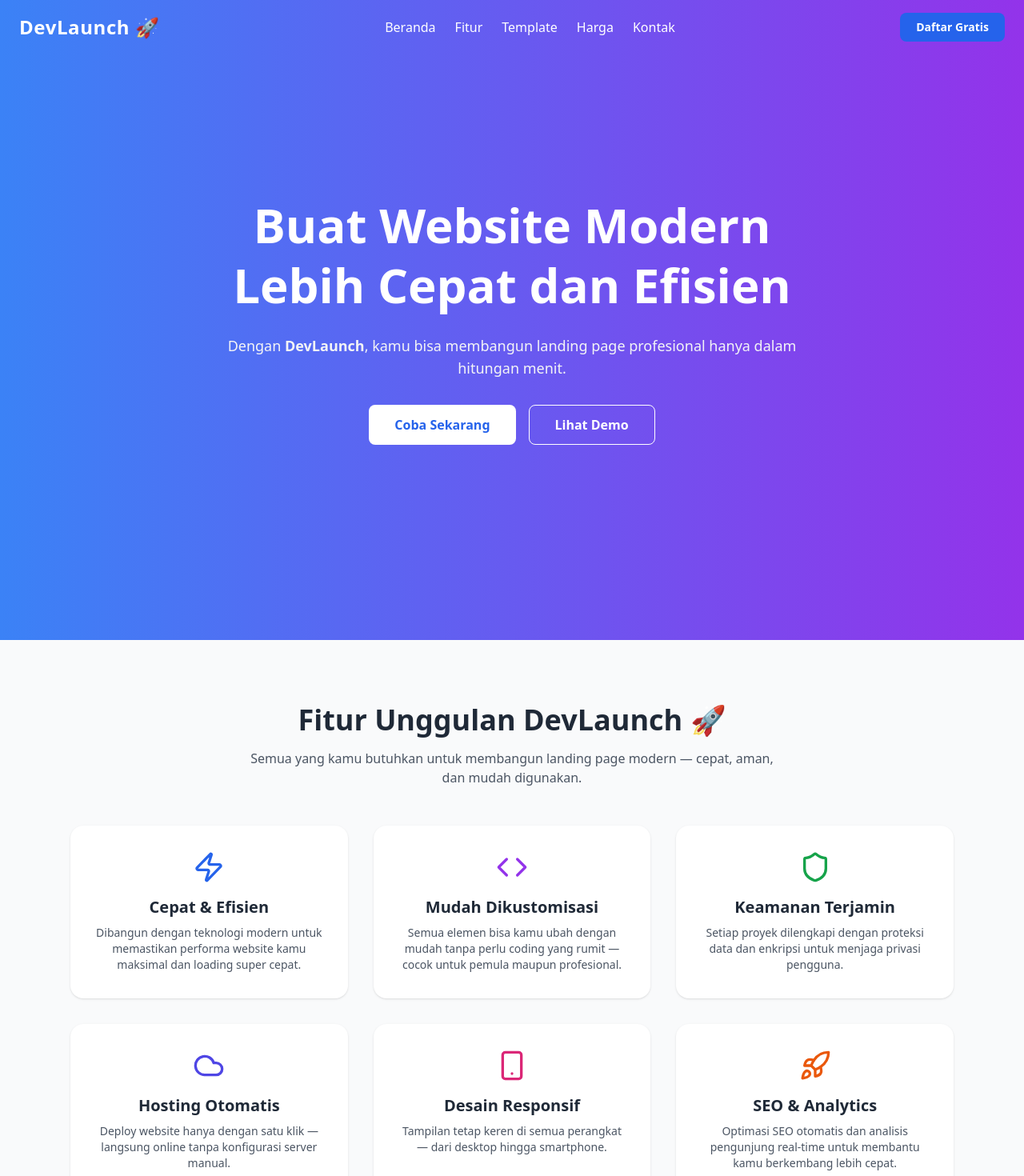
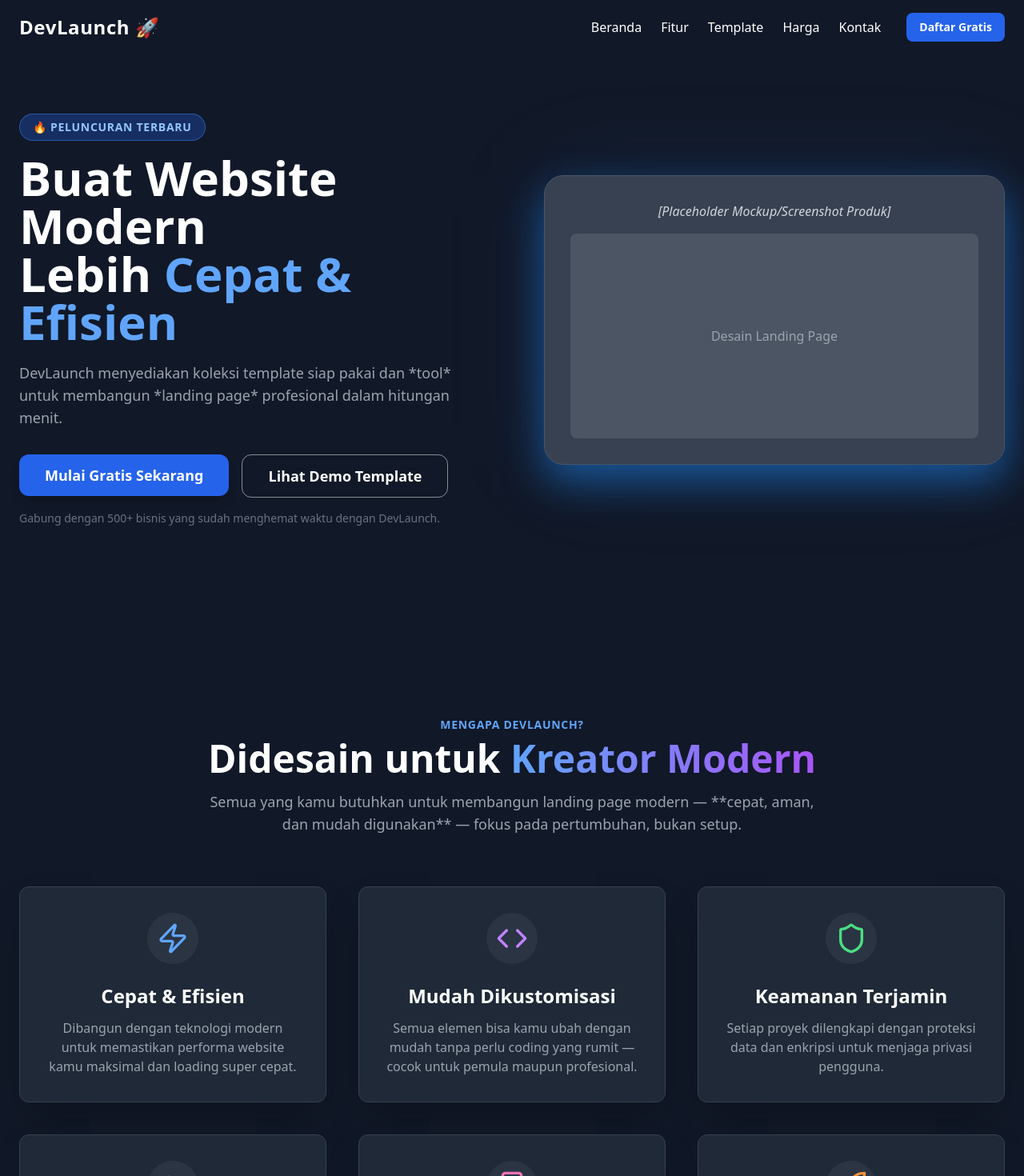
Before and after one commit to RAditgP/Landing-Page, a Next.js app: page / in a window 1280 px wide. Shown: the top 1470 px of the page at 80% size. Built offline with nearby package versions, Linux system fonts and the light colour scheme.

Commit message:
memperindah tampilan

```diff
--- a/src/app/components/Features.jsx
+++ b/src/app/components/Features.jsx
@@ -3,59 +3,100 @@
 export default function Features() {
   const features = [
     {
-      icon: <Zap size={40} className="text-blue-600" />,
+      icon: <Zap size={40} className="text-blue-400" />,
       title: "Cepat & Efisien",
       desc: "Dibangun dengan teknologi modern untuk memastikan performa website kamu maksimal dan loading super cepat.",
+      color: "blue",
     },
     {
-      icon: <Code size={40} className="text-purple-600" />,
+      icon: <Code size={40} className="text-purple-400" />,
       title: "Mudah Dikustomisasi",
       desc: "Semua elemen bisa kamu ubah dengan mudah tanpa perlu coding yang rumit — cocok untuk pemula maupun profesional.",
+      color: "purple",
     },
     {
-      icon: <Shield size={40} className="text-green-600" />,
+      icon: <Shield size={40} className="text-green-400" />,
       title: "Keamanan Terjamin",
       desc: "Setiap proyek dilengkapi dengan proteksi data dan enkripsi untuk menjaga privasi pengguna.",
+      color: "green",
     },
     {
-      icon: <Cloud size={40} className="text-indigo-600" />,
+      icon: <Cloud size={40} className="text-indigo-400" />,
       title: "Hosting Otomatis",
       desc: "Deploy website hanya dengan satu klik — langsung online tanpa konfigurasi server manual.",
+      color: "indigo",
     },
     {
-      icon: <Smartphone size={40} className="text-pink-600" />,
+      icon: <Smartphone size={40} className="text-pink-400" />,
       title: "Desain Responsif",
       desc: "Tampilan tetap keren di semua perangkat — dari desktop hingga smartphone.",
+      color: "pink",
     },
     {
-      icon: <Rocket size={40} className="text-orange-600" />,
+      icon: <Rocket size={40} className="text-orange-400" />,
       title: "SEO & Analytics",
       desc: "Optimasi SEO otomatis dan analisis pengunjung real-time untuk membantu kamu berkembang lebih cepat.",
+      color: "orange",
     },
   ];
 
+  // Fungsi untuk mendapatkan warna hover border berdasarkan warna fitur
+  const getHoverBorderClass = (color) => {
+    switch (color) {
+      case "blue": return "hover:border-blue-500/50";
+      case "purple": return "hover:border-purple-500/50";
+      case "green": return "hover:border-green-500/50";
+      case "indigo": return "hover:border-indigo-500/50";
+      case "pink": return "hover:border-pink-500/50";
+      case "orange": return "hover:border-orange-500/50";
+      default: return "";
+    }
+  };
+
   return (
-    <section id="fitur" className="py-20 bg-gray-50 text-center">
-      <div className="max-w-6xl mx-auto px-6">
-        <h2 className="text-3xl md:text-4xl font-bold mb-4 text-gray-800">
-          Fitur Unggulan DevLaunch 🚀
-        </h2>
-        <p className="text-gray-600 max-w-2xl mx-auto mb-12">
-          Semua yang kamu butuhkan untuk membangun landing page modern — cepat,
-          aman, dan mudah digunakan.
-        </p>
+    <section id="fitur" className="py-24 bg-gray-900 text-white">
+      <div className="max-w-7xl mx-auto px-6">
 
-        <div className="grid sm:grid-cols-2 lg:grid-cols-3 gap-8">
+        {/* --- Header Section --- */}
+        <div className="text-center mb-16">
+            <p className="text-sm font-semibold uppercase text-blue-400 tracking-wider mb-2">
+                Mengapa DevLaunch?
+            </p>
+            <h2 className="text-4xl md:text-5xl font-extrabold mb-4">
+              Didesain untuk <span className="text-transparent bg-clip-text bg-gradient-to-r from-blue-400 to-purple-500">Kreator Modern</span>
+            </h2>
+            <p className="text-gray-400 max-w-3xl mx-auto text-lg">
+              Semua yang kamu butuhkan untuk membangun landing page modern — **cepat,
+              aman, dan mudah digunakan** — fokus pada pertumbuhan, bukan setup.
+            </p>
+        </div>
+
+        {/* --- Features Grid --- */}
+        <div className="grid sm:grid-cols-2 lg:grid-cols-3 gap-10">
           {features.map((item, index) => (
             <div
               key={index}
-              className="bg-white p-8 rounded-2xl shadow hover:shadow-2xl transition duration-300 transform hover:-translate-y-1"
+              className={`
+                bg-gray-800 p-8 rounded-xl shadow-2xl transition duration-500
+                transform hover:-translate-y-1 border border-gray-700
+                ${getHoverBorderClass(item.color)}
+                hover:shadow-xl hover:shadow-${item.color}-500/20
+              `}
             >
-              <div className="flex justify-center mb-4">{item.icon}</div>
-              <h3 className="text-xl font-semibold mb-2 text-gray-800">
+              {/* Icon Container */}
+              <div
+                className={`flex justify-center mb-6 w-16 h-16 rounded-full bg-gray-700/50 items-center mx-auto transition-colors duration-300`}
+              >
+                  {item.icon}
+              </div>
+
+              {/* Text Content */}
+              <h3 className="text-2xl font-bold mb-3 text-white text-center">
                 {item.title}
               </h3>
-              <p className="text-gray-600 text-sm">{item.desc}</p>
+              <p className="text-gray-400 text-base text-center">
+                {item.desc}
+              </p>
             </div>
           ))}
         </div>
--- a/src/app/components/Hero.jsx
+++ b/src/app/components/Hero.jsx
@@ -2,23 +2,72 @@
   return (
     <section
       id="home"
-      className="flex flex-col justify-center items-center text-center h-screen bg-gradient-to-r from-blue-500 to-purple-600 text-white"
+      // Tinggi section diatur menjadi min-h-[90vh] agar tidak selalu full screen, memberikan ruang untuk Navbar
+      // Gradient diperluas
+      className="flex flex-col lg:flex-row items-center pt-32 pb-16 lg:py-0 min-h-screen bg-gray-900 text-white overflow-hidden"
     >
-      <div className="max-w-3xl">
-        <h1 className="text-6xl font-extrabold leading-tight mb-6">
-          Buat Website Modern <br /> Lebih Cepat dan Efisien
-        </h1>
-        <p className="text-lg text-gray-100 mb-8">
-          Dengan <span className="font-semibold">DevLaunch</span>, kamu bisa membangun landing page profesional hanya dalam hitungan menit.
-        </p>
-        <div className="flex flex-col sm:flex-row gap-4 justify-center">
-          <button className="bg-white text-blue-600 px-8 py-3 rounded-lg font-semibold hover:bg-gray-200 transition">
-            Coba Sekarang
-          </button>
-          <button className="border border-white px-8 py-3 rounded-lg font-semibold hover:bg-white/20 transition">
-            Lihat Demo
-          </button>
+      <div className="max-w-7xl mx-auto px-6 grid grid-cols-1 lg:grid-cols-2 gap-12 lg:gap-20 items-center">
+
+        {/* KOLOM KIRI: Konten Teks dan CTA */}
+        <div className="text-center lg:text-left">
+          {/* Badge atau Tagline Kecil */}
+          <span className="inline-block bg-blue-600/30 text-blue-300 text-sm font-semibold px-4 py-1.5 rounded-full uppercase tracking-wider mb-4 border border-blue-500/50">
+            🔥 Peluncuran Terbaru
+          </span>
+
+          {/* Judul Utama */}
+          <h1 className="text-4xl md:text-6xl font-extrabold leading-tight mb-5">
+            Buat Website Modern <br className="hidden md:inline"/> Lebih <span className="text-blue-400">Cepat & Efisien</span>
+          </h1>
+
+          {/* Subjudul */}
+          <p className="text-lg text-gray-400 mb-8 max-w-xl lg:max-w-none mx-auto lg:mx-0">
+            DevLaunch menyediakan koleksi template siap pakai dan *tool* untuk membangun *landing page* profesional dalam hitungan menit.
+          </p>
+
+          {/* Tombol CTA */}
+          <div className="flex flex-col sm:flex-row gap-4 justify-center lg:justify-start mb-4">
+            <a href="/daftar" className="inline-block">
+                <button
+                  className="bg-blue-600 text-white px-8 py-3 rounded-xl font-bold text-lg shadow-lg hover:bg-blue-700 transition transform hover:-translate-y-1 w-full sm:w-auto"
+                >
+                  Mulai Gratis Sekarang
+                </button>
+            </a>
+            <a href="/demo" className="inline-block">
+                <button
+                  className="border border-white/50 bg-transparent text-white px-8 py-3 rounded-xl font-bold text-lg hover:bg-white/10 transition w-full sm:w-auto"
+                >
+                  Lihat Demo Template
+                </button>
+            </a>
+          </div>
+
+          {/* Social Proof Kecil */}
+          <p className="text-sm text-gray-500 mt-4">
+            Gabung dengan 500+ bisnis yang sudah menghemat waktu dengan DevLaunch.
+          </p>
         </div>
+
+        {/* KOLOM KANAN: Visual Mockup/Ilustrasi */}
+        <div className="mt-12 lg:mt-0 flex justify-center lg:justify-end">
+            {/* Placeholder untuk Mockup (Mengganti Gambar Asli) */}
+            <div className="relative w-full max-w-md lg:max-w-full">
+                {/* Efek 3D/Shadow */}
+                <div className="absolute inset-0 bg-blue-500/20 rounded-3xl blur-3xl opacity-50 z-0"></div>
+
+                {/* Container Mockup */}
+                <div className="relative bg-gray-700 p-8 rounded-3xl shadow-[0_20px_50px_rgba(30,144,255,0.5)] border border-gray-600 transform hover:scale-[1.02] transition duration-500">
+                    <p className="text-gray-300 italic text-center">
+                        [Placeholder Mockup/Screenshot Produk]
+                    </p>
+                    <div className="h-64 bg-gray-600 rounded-lg mt-4 flex items-center justify-center">
+                        <span className="text-gray-400">Desain Landing Page</span>
+                    </div>
+                </div>
+            </div>
+        </div>
+
       </div>
     </section>
   );
--- a/src/app/components/Navbar.jsx
+++ b/src/app/components/Navbar.jsx
@@ -4,7 +4,9 @@
 
 export default function Navbar() {
   const [scrolled, setScrolled] = useState(false);
+  const [isOpen, setIsOpen] = useState(false); // State baru untuk menu mobile
 
+  // Efek untuk mengubah latar belakang saat scroll
   useEffect(() => {
     const handleScroll = () => {
       if (window.scrollY > 20) {
@@ -18,30 +20,98 @@
     return () => window.removeEventListener("scroll", handleScroll);
   }, []);
 
+  // Fungsi toggle menu
+  const toggleMenu = () => {
+    setIsOpen(!isOpen);
+  };
+
+  const navClass = scrolled
+    ? "bg-white/90 backdrop-blur-md shadow-lg text-gray-900"
+    : "bg-transparent text-white";
+
+  const linkClass = scrolled ? "hover:text-blue-600" : "hover:text-blue-400";
+
+  const navItems = [
+    { name: "Beranda", href: "/" },
+    { name: "Fitur", href: "/fitur" },
+    { name: "Template", href: "/template" },
+    { name: "Harga", href: "/harga" },
+    { name: "Kontak", href: "/kontak" },
+  ];
+
   return (
     <nav
-      className={`fixed top-0 left-0 w-full z-50 transition-all duration-300 ${
-        scrolled
-          ? "bg-white/70 backdrop-blur-md shadow-md text-gray-900"
-          : "bg-transparent text-white"
-      }`}
+      className={`fixed top-0 left-0 w-full z-50 transition-all duration-300 ${navClass}`}
     >
       <div className="max-w-7xl mx-auto flex justify-between items-center px-6 py-4">
+        {/* Logo */}
         <h1 className="text-2xl font-extrabold tracking-wide">
-          DevLaunch 🚀
+          <Link href="/" className="hover:opacity-80">DevLaunch 🚀</Link>
         </h1>
 
-        <ul className="flex gap-6">
-          <li><Link href="/" className="hover:text-blue-500">Beranda</Link></li>
-          <li><Link href="/fitur" className="hover:text-blue-500">Fitur</Link></li>
-          <li><Link href="/template" className="hover:text-blue-500">Template</Link></li>
-          <li><Link href="/harga" className="hover:text-blue-500">Harga</Link></li>
-          <li><Link href="/kontak" className="hover:text-blue-500">Kontak</Link></li>
+        {/* Desktop Menu (Hidden on mobile) */}
+        <ul className="hidden md:flex gap-6 items-center">
+          {navItems.map((item) => (
+            <li key={item.name}>
+              <Link href={item.href} className={linkClass}>
+                {item.name}
+              </Link>
+            </li>
+          ))}
+          {/* Tombol CTA Desktop */}
+          <Link href="/daftar">
+            <button className="bg-blue-600 px-4 py-2 rounded-lg text-sm font-semibold text-white hover:bg-blue-700 transition ml-2">
+              Daftar Gratis
+            </button>
+          </Link>
         </ul>
 
-        <button className="bg-blue-600 px-5 py-2 rounded-lg text-sm font-semibold hover:bg-blue-700 transition">
-          Daftar Gratis
-        </button>
+        {/* Mobile Toggle Button (Hidden on desktop) */}
+        <div className="flex items-center md:hidden">
+            {/* Tombol CTA Mobile (diletakkan di sini agar tetap terlihat) */}
+            <Link href="/daftar" className="mr-4">
+                <button className="bg-blue-600 px-3 py-1.5 rounded-lg text-sm font-semibold text-white hover:bg-blue-700 transition">
+                    Daftar
+                </button>
+            </Link>
+
+            <button onClick={toggleMenu} className="focus:outline-none">
+                {/* Ikon Hamburger / Close */}
+                {isOpen ? (
+                    // Ikon Close (X)
+                    <svg xmlns="http://www.w3.org/2000/svg" className="h-6 w-6" fill="none" viewBox="0 0 24 24" stroke="currentColor">
+                        <path strokeLinecap="round" strokeLinejoin="round" strokeWidth={2} d="M6 18L18 6M6 6l12 12" />
+                    </svg>
+                ) : (
+                    // Ikon Hamburger
+                    <svg xmlns="http://www.w3.org/2000/svg" className="h-6 w-6" fill="none" viewBox="0 0 24 24" stroke="currentColor">
+                        <path strokeLinecap="round" strokeLinejoin="round" strokeWidth={2} d="M4 6h16M4 12h16m-7 6h7" />
+                    </svg>
+                )}
+            </button>
+        </div>
+      </div>
+
+      {/* --- Mobile Menu Dropdown (Conditional Rendering) --- */}
+      <div
+        className={`md:hidden overflow-hidden transition-all duration-300 ${
+          isOpen ? 'max-h-96 opacity-100 py-2' : 'max-h-0 opacity-0'
+        } ${scrolled ? 'bg-white shadow-inner' : 'bg-gray-900/95'} border-t border-gray-700/50`}
+      >
+        <ul className="flex flex-col px-6">
+          {navItems.map((item) => (
+            <li key={item.name}>
+              <Link
+                href={item.href}
+                className={`block py-3 text-lg font-medium transition ${scrolled ? 'text-gray-900 hover:text-blue-600' : 'text-white hover:text-blue-400'}`}
+                onClick={() => setIsOpen(false)} // Tutup menu setelah klik
+              >
+                {item.name}
+              </Link>
+            </li>
+          ))}
+          {/* Tombol CTA Mobile (opsional, sudah ada di atas) */}
+        </ul>
       </div>
     </nav>
   );
```
Also changed, not shown: src/app/components/Footer.jsx (+37 -10 lines).
